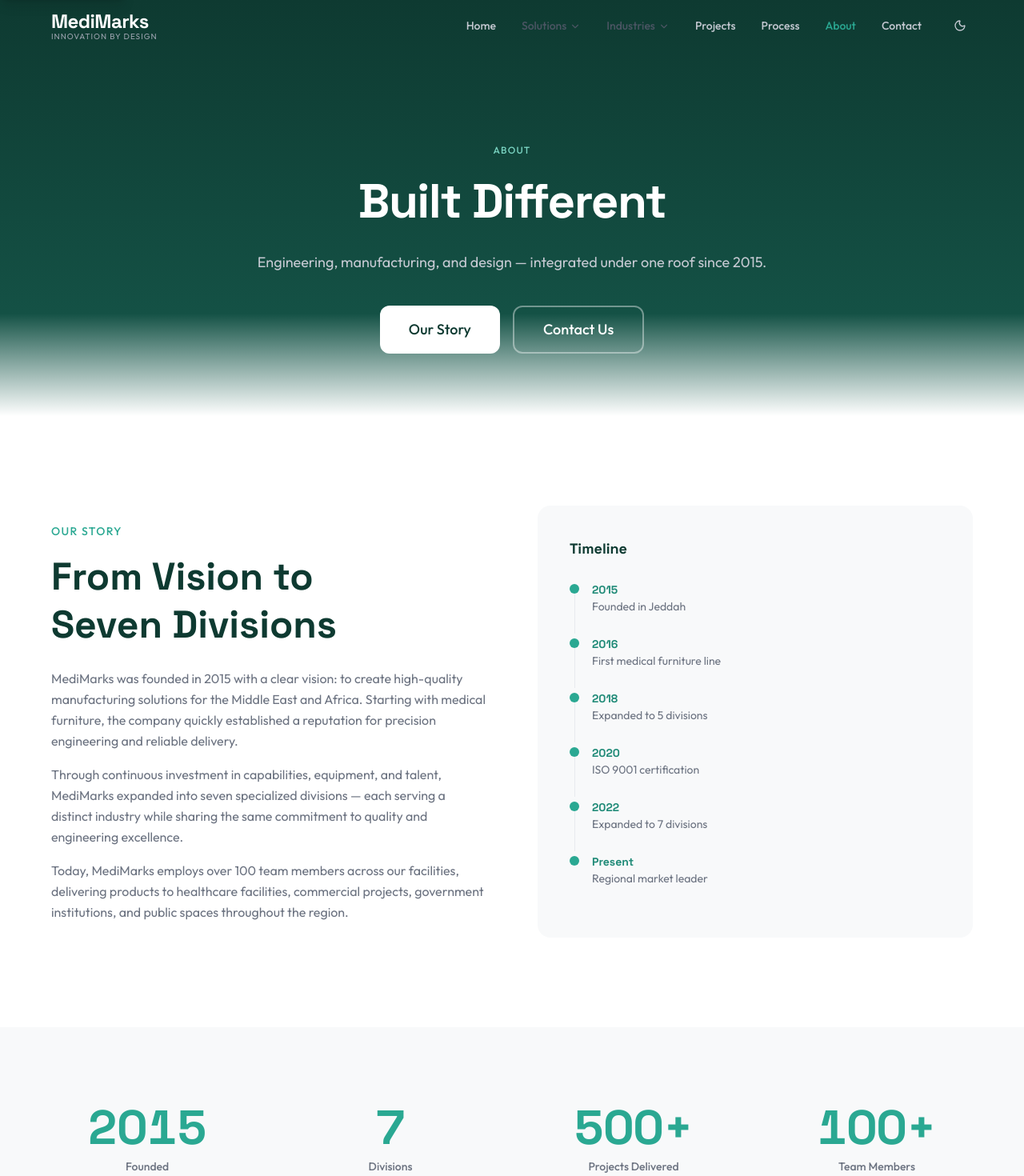
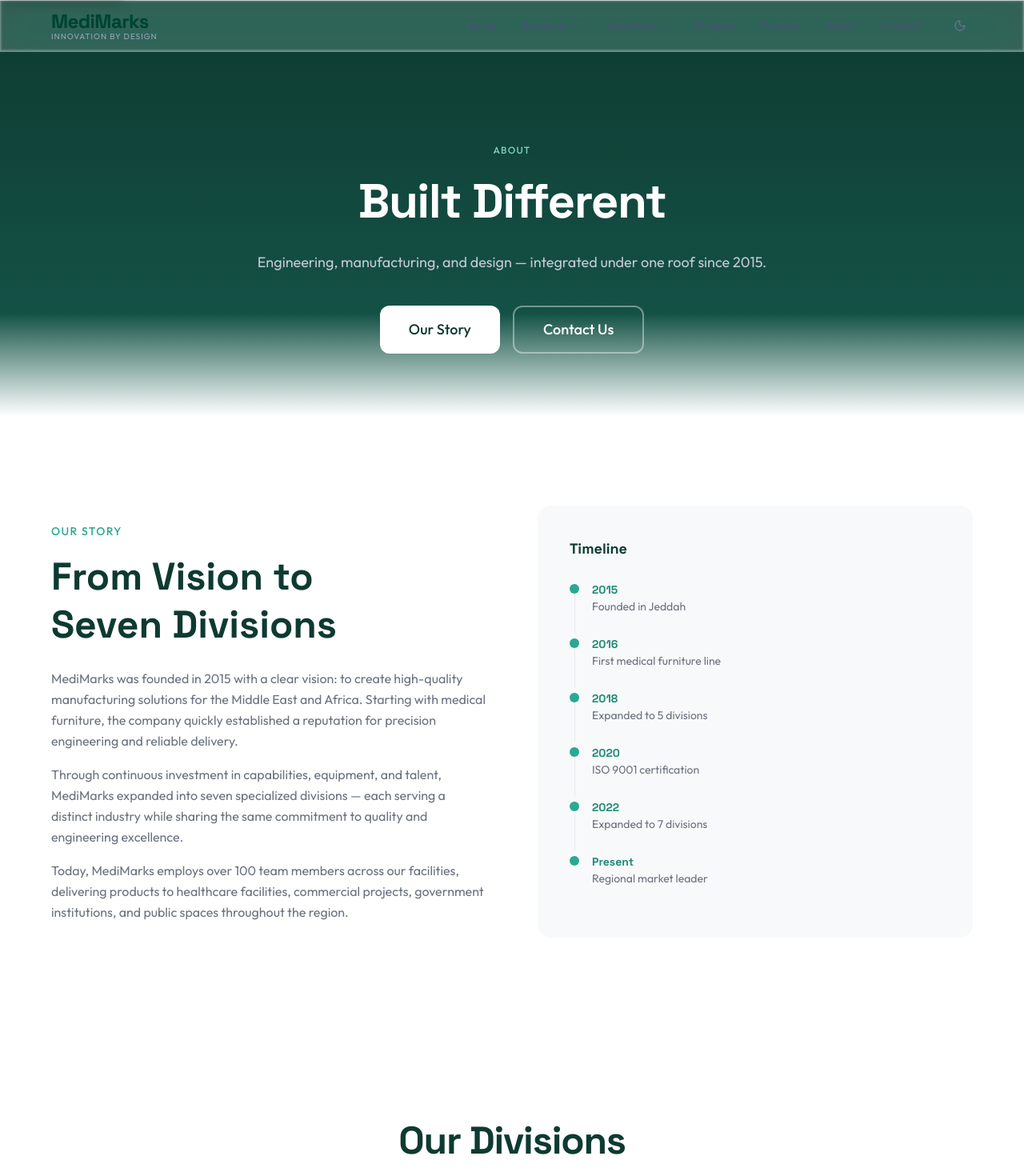
Before and after one commit to yara-hue/medimarks, a Next.js app: page /about in a window 1280 px wide. Shown: the top 1470 px of the page at 80% size. Built offline with nearby package versions, Linux system fonts and the light colour scheme.

Commit message:
Fix navbar, remove Leadership/Stats/Certs, update email, bold product titles

```diff
--- a/src/app/about/page.tsx
+++ b/src/app/about/page.tsx
@@ -1,11 +1,8 @@
 import type { Metadata } from "next";
 import { AboutHero } from "@/components/sections/about/AboutHero";
 import { AboutStory } from "@/components/sections/about/AboutStory";
-import { AboutNumbers } from "@/components/sections/about/AboutNumbers";
 import { AboutDivisions } from "@/components/sections/about/AboutDivisions";
-import { AboutLeadership } from "@/components/sections/about/AboutLeadership";
 import { AboutFacilities } from "@/components/sections/about/AboutFacilities";
-import { AboutCertifications } from "@/components/sections/about/AboutCertifications";
 import { AboutValues } from "@/components/sections/about/AboutValues";
 import { AboutCTA } from "@/components/sections/about/AboutCTA";
 
@@ -20,11 +17,8 @@ export default function AboutPage() {
     <>
       <AboutHero />
       <AboutStory />
-      <AboutNumbers />
       <AboutDivisions />
-      <AboutLeadership />
       <AboutFacilities />
-      <AboutCertifications />
       <AboutValues />
       <AboutCTA />
     </>
--- a/src/components/layout/Navbar.tsx
+++ b/src/components/layout/Navbar.tsx
@@ -99,33 +99,18 @@ export function Navbar() {
           </filter>
         </defs>
       </svg>
-      <div className={cn(
-        isScrolled
-          ? "bg-[rgba(255,255,255,0.18)] dark:bg-[rgba(255,255,255,0.055)] backdrop-blur-[20px] saturate-[1.8] border-b border-white/25 shadow-[inset_0_1px_0_rgba(255,255,255,0.6),inset_0_0_3px_1px_rgba(255,255,255,0.4)] dark:border-white/[0.12] dark:shadow-[inset_0_1px_0_rgba(255,255,255,0.2),inset_0_0_3px_1px_rgba(255,255,255,0.12)]"
-          : "bg-transparent"
-      )}
+      <div
+        className="bg-[rgba(255,255,255,0.18)] dark:bg-[rgba(255,255,255,0.055)] backdrop-blur-[20px] saturate-[1.8] border-b border-white/25 shadow-[inset_0_1px_0_rgba(255,255,255,0.6),inset_0_0_3px_1px_rgba(255,255,255,0.4)] dark:border-white/[0.12] dark:shadow-[inset_0_1px_0_rgba(255,255,255,0.2),inset_0_0_3px_1px_rgba(255,255,255,0.12)]"
         style={isScrolled ? { filter: "url(#nav-liquid-glass)" } : {}}
       >
         <nav className="mx-auto max-w-7xl px-6 md:px-10 lg:px-16">
         <div className="flex items-center justify-between h-14 md:h-16">
           <Link
             href="/"
-            className={cn(
-              "font-heading text-xl md:text-2xl font-bold tracking-tight transition-colors",
-              isScrolled
-                ? "text-navy-900 dark:text-white"
-                : "text-white"
-            )}
+            className="font-heading text-xl md:text-2xl font-bold tracking-tight text-navy-900 dark:text-white"
           >
             MediMarks
-            <span
-              className={cn(
-                "block text-[10px] font-sans font-normal tracking-widest uppercase -mt-1 transition-colors",
-                isScrolled
-                  ? "text-gray-400 dark:text-gray-500"
-                  : "text-gray-400"
-              )}
-            >
+            <span className="block text-[10px] font-sans font-normal tracking-widest uppercase -mt-1 text-gray-400 dark:text-gray-500">
               Innovation by Design
             </span>
           </Link>
@@ -139,14 +124,7 @@ export function Navbar() {
                 <Link
                   key={item.label}
                   href={item.href}
-                  className={cn(
-                    "text-sm font-medium transition-colors py-2",
-                    pathname === item.href
-                      ? "text-navy-500"
-                      : isScrolled
-                      ? "text-gray-600 hover:text-navy-500 dark:text-gray-400 dark:hover:text-white"
-                      : "text-gray-300 hover:text-white"
-                  )}
+                  className="text-sm font-medium transition-colors py-2 text-gray-600 hover:text-navy-500 dark:text-gray-400 dark:hover:text-white"
                 >
                   {item.label}
                 </Link>
@@ -157,12 +135,7 @@ export function Navbar() {
                 const isDark = document.documentElement.classList.toggle('dark');
                 localStorage.setItem('theme', isDark ? 'dark' : 'light');
               }}
-              className={cn(
-                "p-2 rounded-lg transition-colors",
-                isScrolled
-                  ? "text-gray-500 hover:text-navy-500 hover:bg-gray-100 dark:text-gray-400 dark:hover:text-white dark:hover:bg-navy-800"
-                  : "text-gray-300 hover:text-white hover:bg-white/10"
-              )}
+              className="p-2 rounded-lg transition-colors text-gray-500 hover:text-navy-500 hover:bg-gray-100 dark:text-gray-400 dark:hover:text-white dark:hover:bg-navy-800"
               aria-label="Toggle dark mode"
             >
               <Sun className="w-4 h-4 hidden dark:block" />
@@ -171,12 +144,7 @@ export function Navbar() {
           </div>
 
           <button
-            className={cn(
-              "lg:hidden p-3 transition-colors",
-              isScrolled
-                ? "text-gray-600 hover:text-navy-500 dark:text-gray-400 dark:hover:text-white"
-                : "text-gray-300 hover:text-white"
-            )}
+            className="lg:hidden p-3 transition-colors text-gray-600 hover:text-navy-500 dark:text-gray-400 dark:hover:text-white"
             onClick={() => setIsOpen(!isOpen)}
             aria-label={isOpen ? "Close menu" : "Open menu"}
             aria-expanded={isOpen}
--- a/src/components/sections/about/AboutCertifications.tsx
+++ /dev/null
@@ -1,53 +0,0 @@
-"use client";
-
-import { motion } from "framer-motion";
-import { Award, FileCheck, ShieldCheck, CheckCircle } from "lucide-react";
-import { Container } from "@/components/ui/Container";
-import { SectionHeading } from "@/components/ui/SectionHeading";
-
-const certs = [
-  { name: "ISO 9001:2015", description: "Quality Management System", icon: Award },
-  { name: "ISO 13485", description: "Medical Devices QMS", icon: ShieldCheck },
-  { name: "CE Marking", description: "European Conformity", icon: FileCheck },
-  { name: "SASO", description: "Saudi Standards", icon: CheckCircle },
-];
-
-export function AboutCertifications() {
-  return (
-    <section className="py-16 md:py-20 bg-gray-50 dark:bg-navy-800/50">
-      <Container>
-        <SectionHeading title="Certifications" subtitle="Standards we maintain across all operations." />
-
-        <motion.div
-          initial={{ opacity: 0, y: 20 }}
-          whileInView={{ opacity: 1, y: 0 }}
-          viewport={{ once: true, margin: "-60px" }}
-          transition={{ duration: 0.5 }}
-          className="flex flex-wrap justify-center gap-8"
-        >
-          {certs.map((cert) => {
-            const Icon = cert.icon;
-            return (
-              <div
-                key={cert.name}
-                className="flex items-center gap-3 bg-white dark:bg-navy-900 px-6 py-4 rounded-xl border border-gray-200/60 dark:border-navy-700"
-              >
-                <div className="w-10 h-10 rounded-lg bg-navy-50 dark:bg-navy-800 flex items-center justify-center">
-                  <Icon className="w-5 h-5 text-navy-600 dark:text-navy-200" />
-                </div>
-                <div>
-                  <div className="font-semibold text-sm text-navy-900 dark:text-white">
-                    {cert.name}
-                  </div>
-                  <div className="text-xs text-gray-400 dark:text-gray-500">
-                    {cert.description}
-                  </div>
-                </div>
-              </div>
-            );
-          })}
-        </motion.div>
-      </Container>
-    </section>
-  );
-}
--- a/src/components/sections/about/AboutLeadership.tsx
+++ /dev/null
@@ -1,73 +0,0 @@
-"use client";
-
-import { motion } from "framer-motion";
-import { Container } from "@/components/ui/Container";
-import { SectionHeading } from "@/components/ui/SectionHeading";
-import { Card } from "@/components/ui/Card";
-import { staggerContainer, staggerItem } from "@/lib/animations";
-
-const team = [
-  {
-    name: "Ahmed Al-Mansouri",
-    title: "CEO & Founder",
-    bio: "20+ years in manufacturing and engineering. Founded MediMarks in 2015 with a vision for regional manufacturing excellence.",
-    image: "",
-  },
-  {
-    name: "Dr. Sara Al-Qahtani",
-    title: "Chief Operations Officer",
-    bio: "Leads operations across all seven divisions. PhD in Industrial Engineering with extensive experience in manufacturing process optimization.",
-    image: "",
-  },
-  {
-    name: "Khalid Al-Rashid",
-    title: "Director of Engineering",
-    bio: "Oversees product design, R&D, and technical quality. 15 years of experience in mechanical engineering and product development.",
-    image: "",
-  },
-  {
-    name: "Layla Al-Harbi",
-    title: "Director of Business Development",
-    bio: "Drives growth across healthcare, commercial, and government sectors. Expert in B2B partnerships and regional market expansion.",
-    image: "",
-  },
-];
-
-export function AboutLeadership() {
-  return (
-    <section className="py-16 md:py-20 lg:py-28 bg-gray-50 dark:bg-navy-800/50">
-      <Container>
-        <SectionHeading title="Leadership" subtitle="The team driving MediMarks forward." />
-
-        <motion.div
-          variants={staggerContainer}
-          initial="hidden"
-          whileInView="visible"
-          viewport={{ once: true, margin: "-80px" }}
-          className="grid sm:grid-cols-2 lg:grid-cols-4 gap-8"
-        >
-          {team.map((member) => (
-            <motion.div key={member.name} variants={staggerItem}>
-              <Card className="p-6 text-center h-full">
-                <div className="w-24 h-24 mx-auto rounded-full bg-navy-100 dark:bg-navy-700 flex items-center justify-center mb-4">
-                  <span className="text-2xl font-heading font-bold text-navy-500 dark:text-navy-200">
-                    {member.name.split(" ").map((n) => n[0]).join("")}
-                  </span>
-                </div>
-                <h3 className="font-heading font-bold text-base text-navy-900 dark:text-white">
-                  {member.name}
-                </h3>
-                <p className="text-xs text-navy-500 dark:text-navy-200 font-medium mt-1">
-                  {member.title}
-                </p>
-                <p className="mt-3 text-xs text-gray-500 dark:text-gray-400 leading-relaxed">
-                  {member.bio}
-                </p>
-              </Card>
-            </motion.div>
-          ))}
-        </motion.div>
-      </Container>
-    </section>
-  );
-}
--- a/src/components/sections/about/AboutNumbers.tsx
+++ /dev/null
@@ -1,68 +0,0 @@
-"use client";
-
-import { useRef, useState, useEffect } from "react";
-import { motion, useInView } from "framer-motion";
-import { Container } from "@/components/ui/Container";
-
-const stats = [
-  { value: 2015, suffix: "", label: "Founded" },
-  { value: 7, suffix: "", label: "Divisions" },
-  { value: 500, suffix: "+", label: "Projects Delivered" },
-  { value: 100, suffix: "+", label: "Team Members" },
-];
-
-function StatCounter({ target, suffix, label }: { target: number; suffix: string; label: string }) {
-  const ref = useRef<HTMLDivElement>(null);
-  const isInView = useInView(ref, { once: true, margin: "-60px" });
-  const [count, setCount] = useState(0);
-
-  useEffect(() => {
-    if (!isInView) return;
-    setCount(0);
-
-    const duration = 2000;
-    const startTime = Date.now();
-    const timer = setInterval(() => {
-      const elapsed = Date.now() - startTime;
-      const progress = Math.min(elapsed / duration, 1);
-      setCount(Math.floor(progress * target));
-      if (progress >= 1) clearInterval(timer);
-    }, 16);
-
-    return () => clearInterval(timer);
-  }, [target, isInView]);
-
-  return (
-    <div ref={ref} className="text-center">
-      <div className="text-5xl md:text-6xl font-heading font-bold text-navy-500 dark:text-navy-200 leading-none tabular-nums">
-        {count}{suffix}
-      </div>
-      <div className="mt-2 text-sm text-gray-500 dark:text-gray-400 font-medium">{label}</div>
-    </div>
-  );
-}
-
-export function AboutNumbers() {
-  return (
-    <section className="py-16 md:py-24 bg-gray-50 dark:bg-navy-800/50">
-      <Container>
-        <motion.div
-          initial={{ opacity: 0, y: 20 }}
-          whileInView={{ opacity: 1, y: 0 }}
-          viewport={{ once: true, margin: "-80px" }}
-          transition={{ duration: 0.5 }}
-          className="grid grid-cols-2 lg:grid-cols-4 gap-10 md:gap-16"
-        >
-          {stats.map((stat) => (
-            <StatCounter
-              key={stat.label}
-              target={stat.value}
-              suffix={stat.suffix}
-              label={stat.label}
-            />
-          ))}
-        </motion.div>
-      </Container>
-    </section>
-  );
-}
```
Also changed, not shown: src/data/site.ts (+26 -26 lines).
